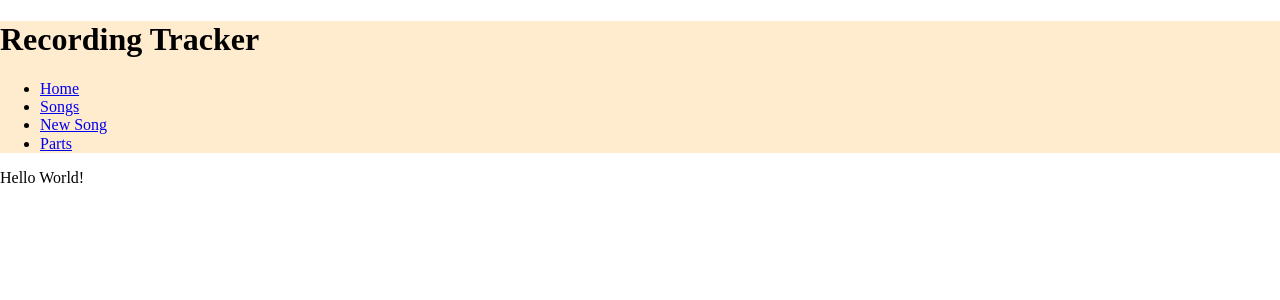
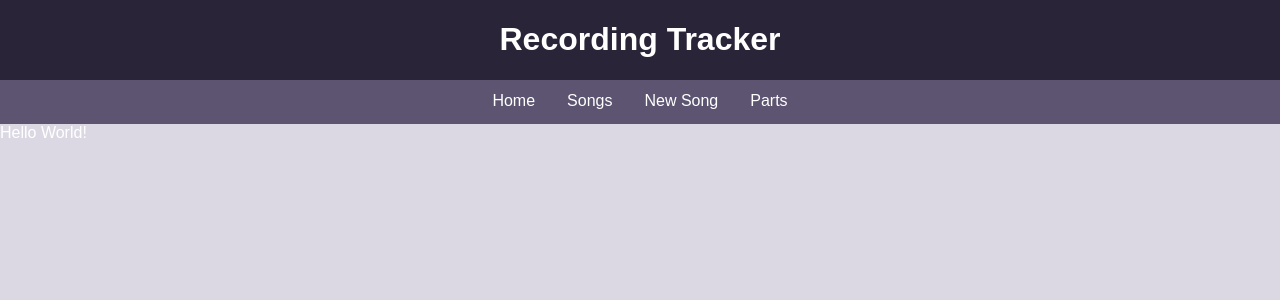
Before and after one commit to TimoHenderson/song_recording_tracker, a Flask app: page / in a window 1280 px wide. Shown: the top 300 px of the page. Run offline with Flask 2, Linux system fonts and the light colour scheme.

Commit message:
styled header

```diff
--- a/recording_tracker/static/style.css
+++ b/recording_tracker/static/style.css
@@ -1,3 +1,40 @@
+:root {
+    --darkest: #2a2438;
+    --darker: #352f44;
+    --dark: #5c5470;
+    --light: #dbd8e3;
+    --text-color: white;
+}
+
+body {
+    font-family: Arial, Helvetica, sans-serif;
+    color: var(--text-color);
+    background-color: var(--light);
+}
+
+a {
+    text-decoration: none;
+    color: var(--text-color)
+}
+
 header {
-    background-color: blanchedalmond;
+    background-color: var(--darkest);
+    display: flex;
+    flex-direction: column;
+    align-items: center
 }
+
+nav {
+    width: 100%;
+    display: flex;
+    justify-content: center;
+    background-color: var(--dark);
+}
+
+nav>div {
+    display: flex;
+    justify-content: space-between;
+    gap: 2rem;
+    align-items: center;
+    padding: 0.8rem;
+}
--- a/recording_tracker/templates/base.html
+++ b/recording_tracker/templates/base.html
@@ -15,12 +15,14 @@
     <header>
         <h1>Recording Tracker</h1>
         <nav>
-            <ul>
-                <li><a href="/">Home</a></li>
-                <li><a href="/songs">Songs</a></li>
-                <li><a href="/songs/new">New Song</a></li>
-                <li><a href="/parts">Parts</a></li>
-            </ul>
+
+            <div>
+                <a href="/">Home</a>
+                <a href="/songs">Songs</a>
+                <a href="/songs/new">New Song</a>
+                <a href="/parts">Parts</a>
+            </div>
+
         </nav>
     </header>
     {% block content %}
```
